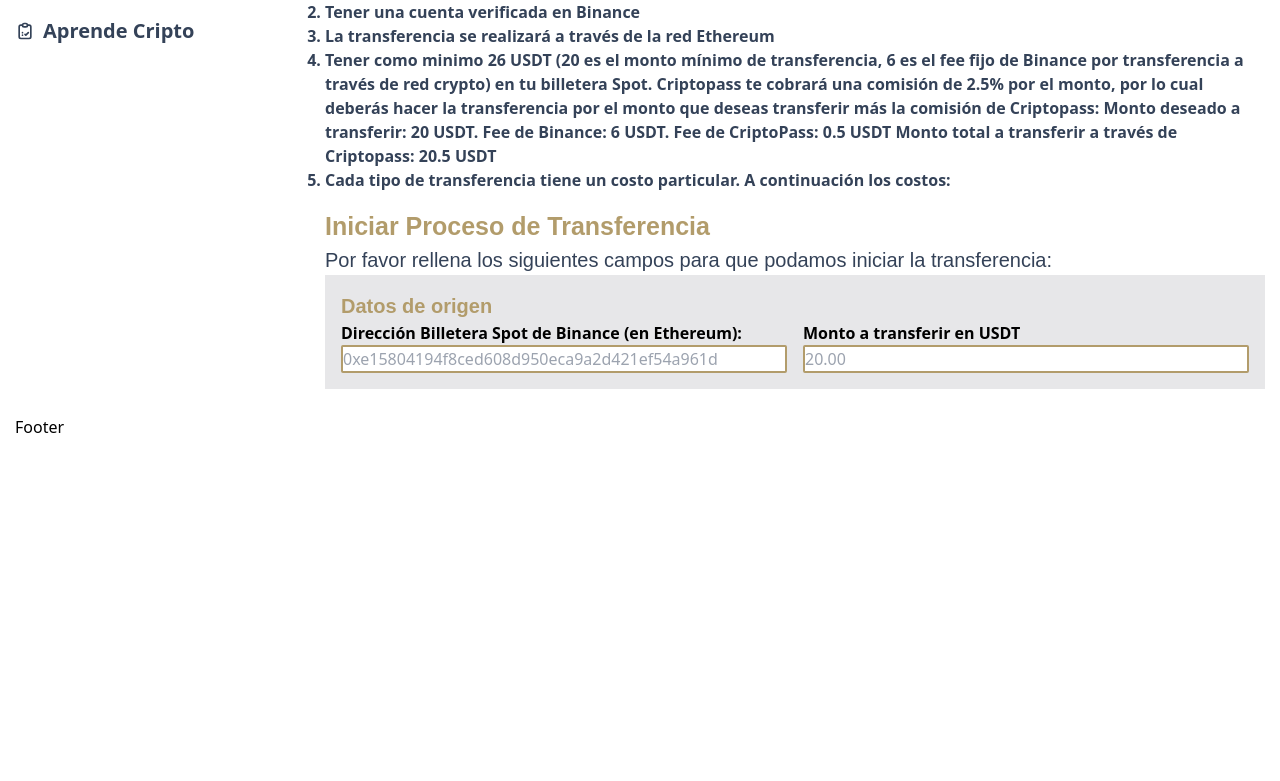
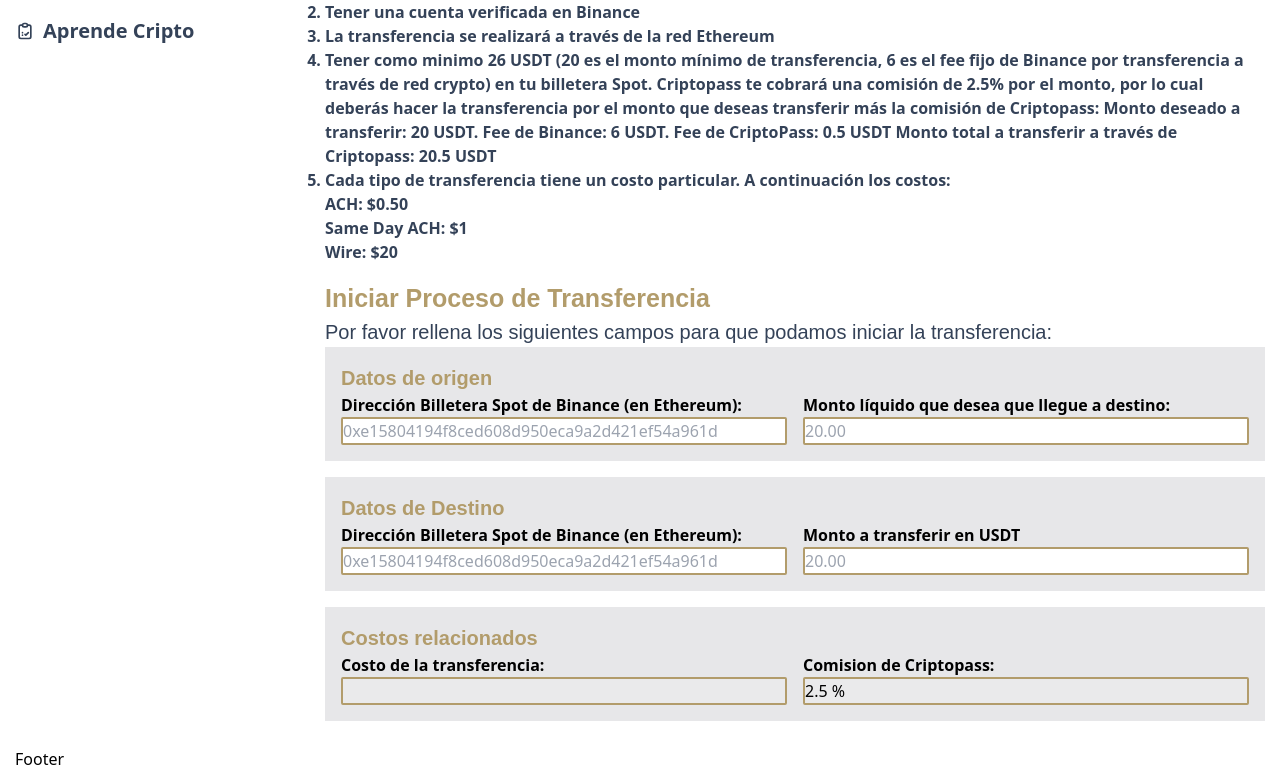
Before and after one commit to Juanpibazan/criptopass-frontend, a React (Vite) app: page /transfer in a window 1280 px wide. Shown: the part 264-1045 px from the top of the page. Before the commit the page ends 800 px from the top, so only its background shows below. Built offline with nearby package versions, Linux system fonts and the light colour scheme.

Commit message:
corrected error inside vite.config.js

```diff
--- a/src/sections/TransferSection.jsx
+++ b/src/sections/TransferSection.jsx
@@ -4,6 +4,9 @@
 const TransferSection = ()=>{
 
     const [fromAddress,setFromAddress] = useState('');
+    const [liquidAmount,setLiquidAmount] = useState(0.00);
+    const [developerFee,setDeveloperFee] = useState(0.025);
+    const [transferCost, setTransferCost] = useState(0.00);
 
     return (
         <div>
@@ -19,7 +22,13 @@
                         Fee de CriptoPass: 0.5 USDT
                         Monto total a transferir a través de Criptopass: 20.5 USDT
                     </li>
-                    <li>Cada tipo de transferencia tiene un costo particular. A continuación los costos:</li>
+                    <li>Cada tipo de transferencia tiene un costo particular. A continuación los costos:
+                        <ul>
+                        <li>ACH: $0.50</li>
+                        <li>Same Day ACH: $1</li>
+                        <li>Wire: $20</li>
+                        </ul>
+                    </li>
                 </ol>
             </div>
             <div className='my-4'>
@@ -36,10 +45,46 @@
                                 type='text' required={true} placeholder='0xe15804194f8ced608d950eca9a2d421ef54a961d' value={fromAddress} onChange={(e)=>setFromAddress(e.target.value)}/>
                             </div>
                             <div className='w-[50%]'>
+                                <label className='font-bold'>Monto líquido que desea que llegue a destino:</label><br/>
+                                <input
+                                className='w-full border-secondary border-2 rounded-sm'
+                                type='text' required={true} placeholder='20.00' value={fromAddress} onChange={(e)=>setFromAddress(e.target.value)}/>
+                            </div>
+
+                        </div>
+                    </div>
+                    <div className='py-4 px-4 bg-tertiary w-full'>
+                        <h3 className='text-[20px] font-bold font-openSauce text-secondary'>Datos de Destino</h3>
+                        <div className='flex justify-start items-center gap-4'>
+                            <div className='w-[50%]'>
+                                <label className='font-bold'>Dirección Billetera Spot de Binance (en Ethereum):</label><br/>
+                                <input
+                                className='w-full border-secondary border-2 rounded-sm'
+                                type='text' required={true} placeholder='0xe15804194f8ced608d950eca9a2d421ef54a961d' value={fromAddress} onChange={(e)=>setFromAddress(e.target.value)}/>
+                            </div>
+                            <div className='w-[50%]'>
                                 <label className='font-bold'>Monto a transferir en USDT</label><br/>
                                 <input
                                 className='w-full border-secondary border-2 rounded-sm'
                                 type='text' required={true} placeholder='20.00' value={fromAddress} onChange={(e)=>setFromAddress(e.target.value)}/>
+                            </div>
+
+                        </div>
+                    </div>
+                    <div className='py-4 px-4 bg-tertiary w-full'>
+                        <h3 className='text-[20px] font-bold font-openSauce text-secondary'>Costos relacionados</h3>
+                        <div className='flex justify-start items-center gap-4'>
+                            <div className='w-[50%]'>
+                                <label className='font-bold'>Costo de la transferencia:</label><br/>
+                                <input disabled={true}
+                                className='w-full border-secondary border-2 rounded-sm text'
+                                type='text' value={fromAddress}/>
+                            </div>
+                            <div className='w-[50%]'>
+                                <label className='font-bold'>Comision de Criptopass:</label><br/>
+                                <input disabled={true}
+                                className='w-full border-secondary border-2 rounded-sm'
+                                type='text' value={`${developerFee*100} %`}/>
                             </div>
 
                         </div>
--- a/vite.config.js
+++ b/vite.config.js
@@ -1,6 +1,5 @@
 import { defineConfig } from 'vite'
 import react from '@vitejs/plugin-react'
-import react from '@vitejs/plugin-react';
 import dotenv from 'dotenv';
 
 dotenv.config();
```
